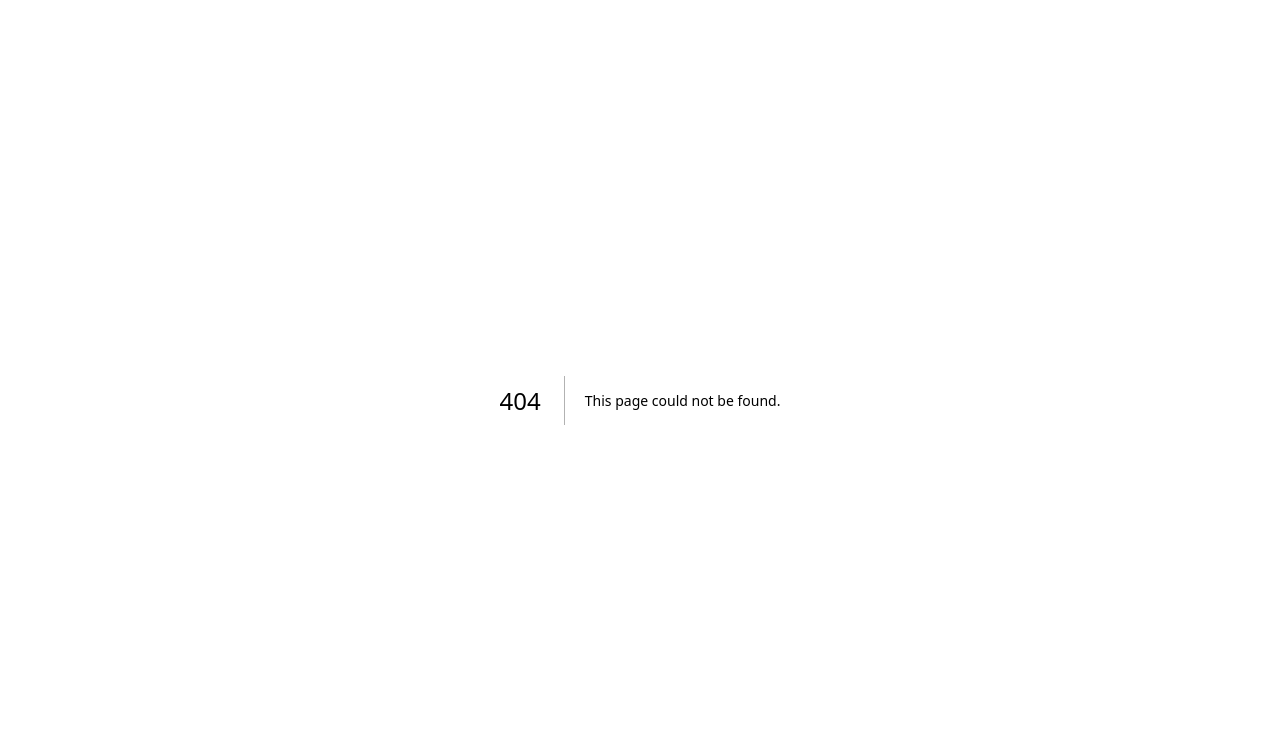
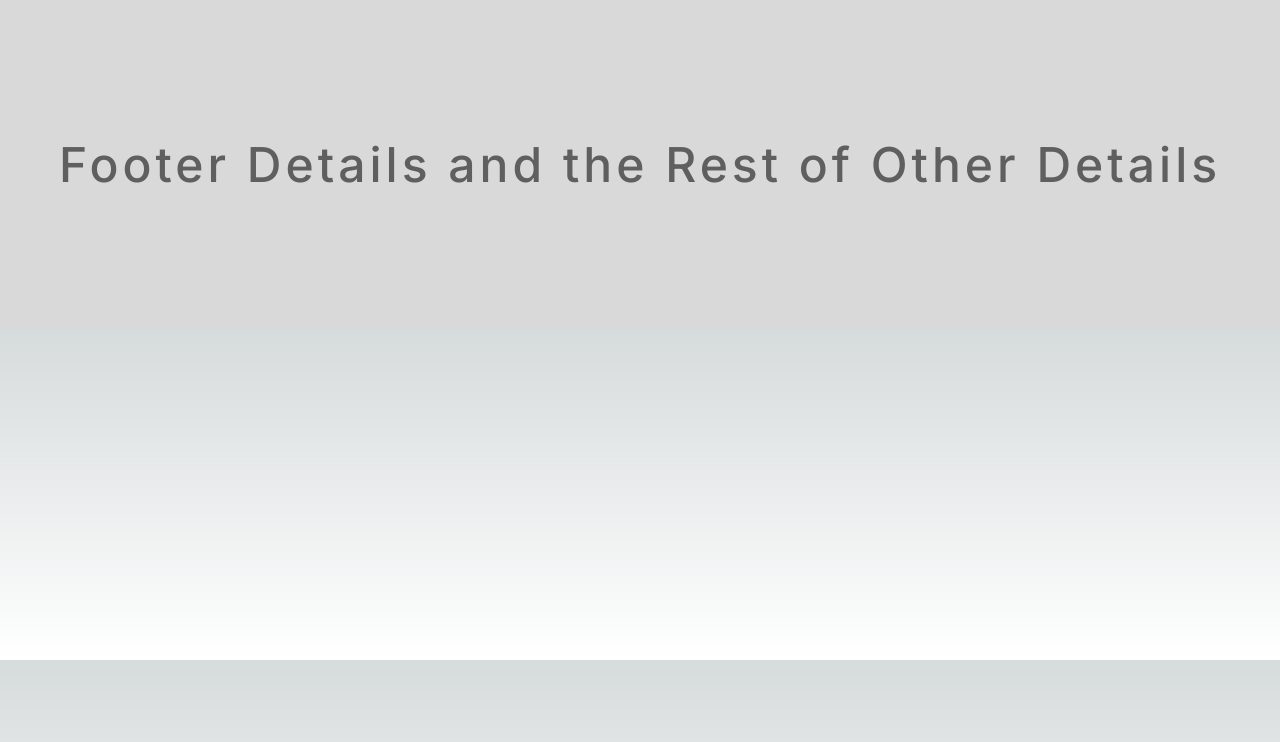
Before and after one commit to Autumn-of-Code/Project-Athens, a Next.js app in the folder client/: page /components/footer in a window 1280 px wide. Before the commit this address had no page. Shown: the top 742 px of the page. Built offline with nearby package versions, Linux system fonts and the light colour scheme.

Commit message:
feat:add footer

```diff
--- /dev/null
+++ b/client/src/app/components/footer/page.tsx
@@ -0,0 +1,15 @@
+import React from "react";
+
+//what about the font ?
+
+const Footer: React.FC = () => {
+  return (
+    <div className="bg-[#D9D9D9] h-[330px] flex justify-center items-center">
+      <p className="text-[#5F5F5F] text-[48px] font-[500] tracking-[4px]">
+        Footer Details and the Rest of Other Details
+      </p>
+    </div>
+  );
+};
+
+export default Footer;
```
Also changed, not shown: 1 other file (tests, documents, lock files or other folders).
